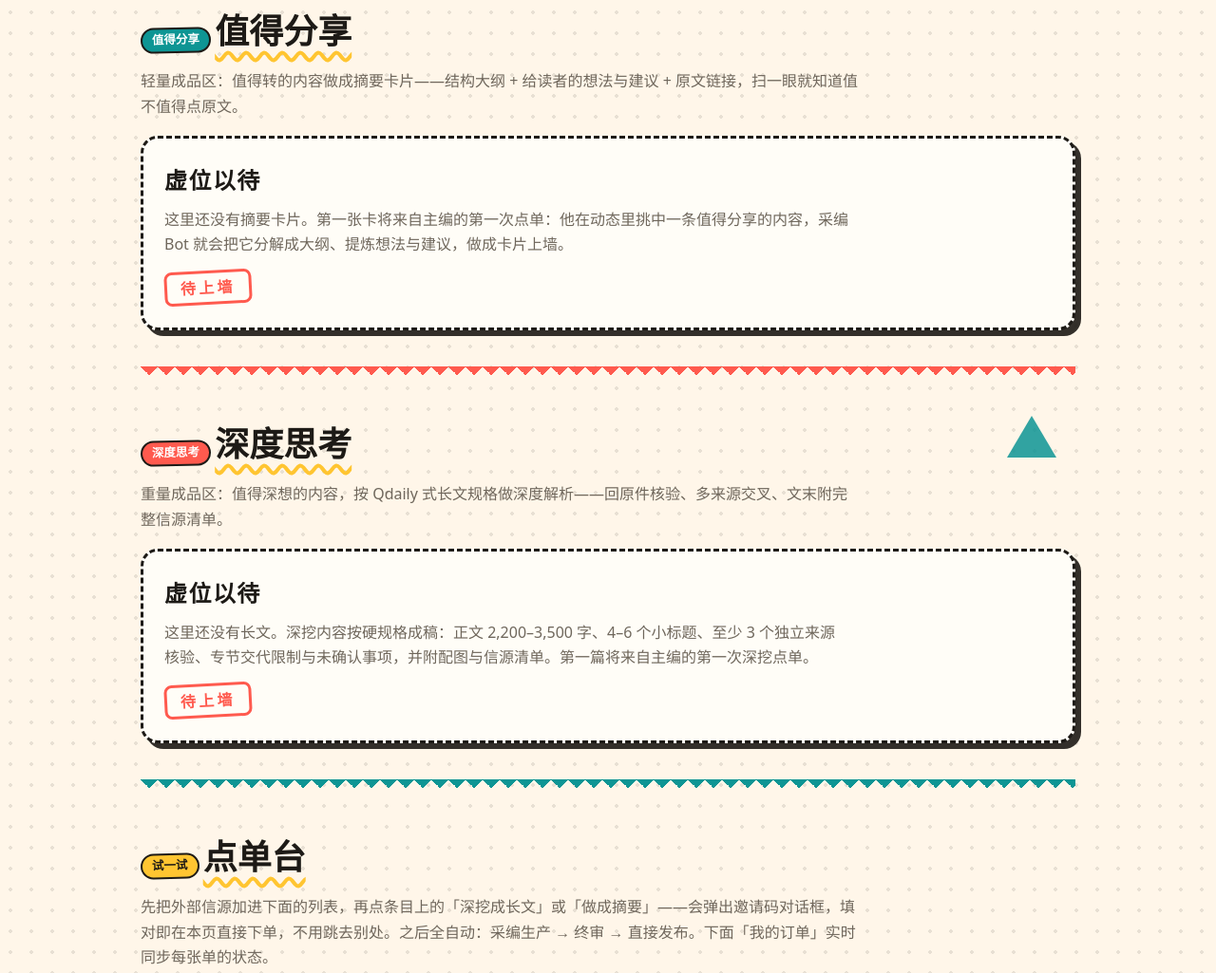
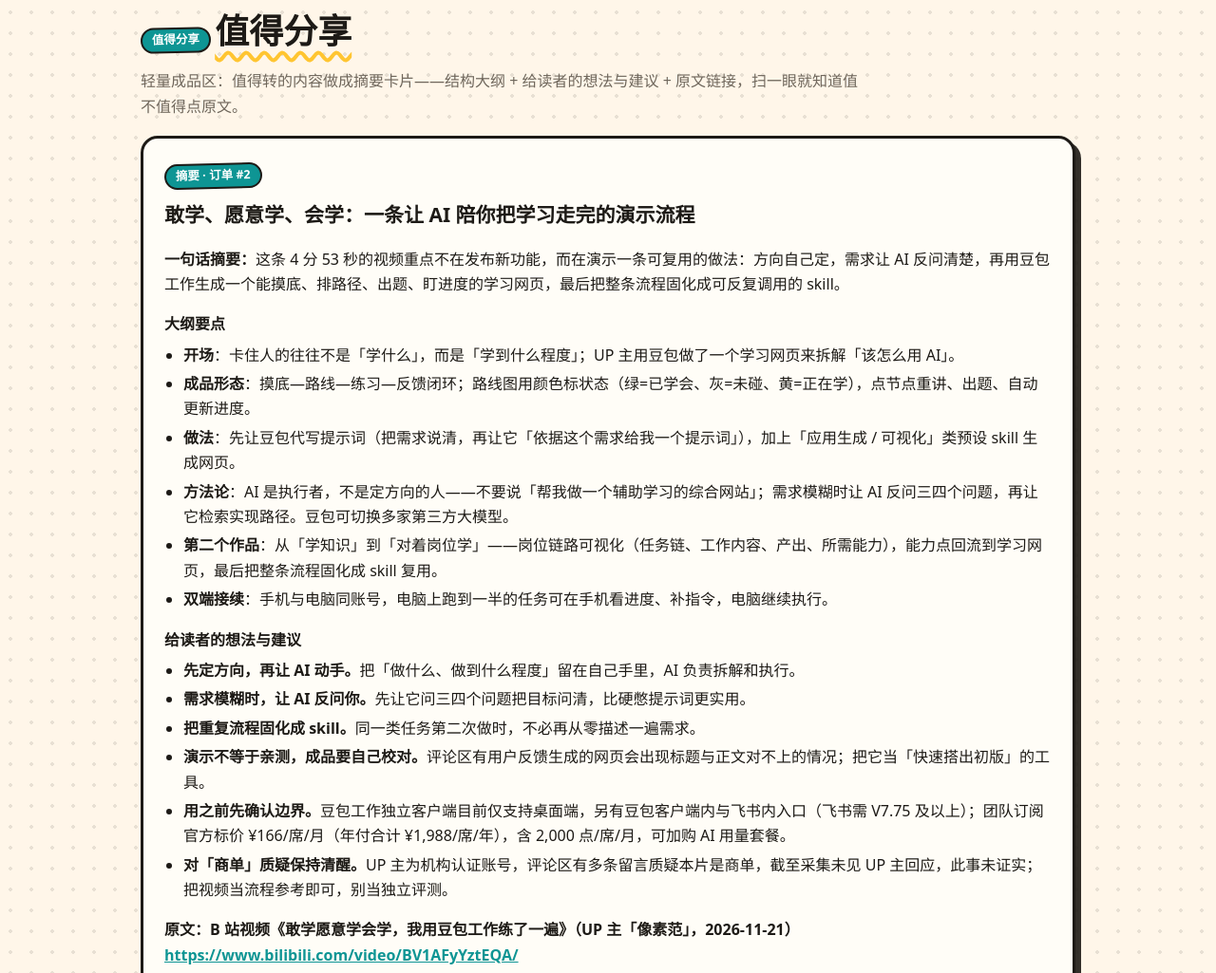
Before and after one commit to BonaparteChen/daily-observation, a plain HTML site: page index.html in a window 1280 px wide. Shown: the part 1296-2321 px from the top of the page at 95% size. Drawn offline with Linux system fonts and the light colour scheme; no server answers.

Commit message:
发布订单 #2 摘要卡：豆包工作学习流程（值得分享）

```diff
--- a/index.html
+++ b/index.html
@@ -77,6 +77,11 @@
 
   .card{background:var(--surface); border:3px solid var(--border); border-radius:18px;
     box-shadow:var(--shadow); padding:24px 22px}
+  .pub h3{margin:0 0 8px; font-size:21px}
+  .pub h4{margin:16px 0 6px; font-size:16px}
+  .pub ul{margin:0; padding-left:20px}
+  .pub li{margin:4px 0}
+  .pub .src{margin-top:16px; font-weight:700}
 
   /* 新旧对比 */
   .vs{display:grid; grid-template-columns:1fr 1fr; gap:18px}
@@ -240,12 +245,32 @@
     <span class="tag">值得分享</span>
     <h2>值得分享</h2>
     <p class="sec-note">轻量成品区：值得转的内容做成摘要卡片——结构大纲 + 给读者的想法与建议 + 原文链接，扫一眼就知道值不值得点原文。</p>
-    <div class="card empty">
-      <div class="big">虚位以待</div>
-      <p>这里还没有摘要卡片。第一张卡将来自主编的第一次点单：他在动态里挑中一条值得分享的内容，采编 Bot 就会把它分解成大纲、提炼想法与建议，做成卡片上墙。</p>
-      <span class="stamp">待上墙</span>
+    <div id="shareCards">
+    <article class="card pub">
+      <span class="tag">摘要 · 订单 #2</span>
+      <h3>敢学、愿意学、会学：一条让 AI 陪你把学习走完的演示流程</h3>
+      <p><strong>一句话摘要：</strong>这条 4 分 53 秒的视频重点不在发布新功能，而在演示一条可复用的做法：方向自己定，需求让 AI 反问清楚，再用豆包工作生成一个能摸底、排路径、出题、盯进度的学习网页，最后把整条流程固化成可反复调用的 skill。</p>
+      <h4>大纲要点</h4>
+      <ul>
+        <li><strong>开场</strong>：卡住人的往往不是「学什么」，而是「学到什么程度」；UP 主用豆包做了一个学习网页来拆解「该怎么用 AI」。</li>
+        <li><strong>成品形态</strong>：摸底—路线—练习—反馈闭环；路线图用颜色标状态（绿=已学会、灰=未碰、黄=正在学），点节点重讲、出题、自动更新进度。</li>
+        <li><strong>做法</strong>：先让豆包代写提示词（把需求说清，再让它「依据这个需求给我一个提示词」），加上「应用生成 / 可视化」类预设 skill 生成网页。</li>
+        <li><strong>方法论</strong>：AI 是执行者，不是定方向的人——不要说「帮我做一个辅助学习的综合网站」；需求模糊时让 AI 反问三四个问题，再让它检索实现路径。豆包可切换多家第三方大模型。</li>
+        <li><strong>第二个作品</strong>：从「学知识」到「对着岗位学」——岗位链路可视化（任务链、工作内容、产出、所需能力），能力点回流到学习网页，最后把整条流程固化成 skill 复用。</li>
+        <li><strong>双端接续</strong>：手机与电脑同账号，电脑上跑到一半的任务可在手机看进度、补指令，电脑继续执行。</li>
+      </ul>
+      <h4>给读者的想法与建议</h4>
+      <ul>
+        <li><strong>先定方向，再让 AI 动手。</strong>把「做什么、做到什么程度」留在自己手里，AI 负责拆解和执行。</li>
+        <li><strong>需求模糊时，让 AI 反问你。</strong>先让它问三四个问题把目标问清，比硬憋提示词更实用。</li>
+        <li><strong>把重复流程固化成 skill。</strong>同一类任务第二次做时，不必再从零描述一遍需求。</li>
+        <li><strong>演示不等于亲测，成品要自己校对。</strong>评论区有用户反馈生成的网页会出现标题与正文对不上的情况；把它当「快速搭出初版」的工具。</li>
+        <li><strong>用之前先确认边界。</strong>豆包工作独立客户端目前仅支持桌面端，另有豆包客户端内与飞书内入口（飞书需 V7.75 及以上）；团队订阅官方标价 ¥166/席/月（年付合计 ¥1,988/席/年），含 2,000 点/席/月，可加购 AI 用量套餐。</li>
+        <li><strong>对「商单」质疑保持清醒。</strong>UP 主为机构认证账号，评论区有多条留言质疑本片是商单，截至采集未见 UP 主回应，此事未证实；把视频当流程参考即可，别当独立评测。</li>
+      </ul>
+      <p class="src">原文：B 站视频《敢学愿意学会学，我用豆包工作练了一遍》（UP 主「像素范」，2026-11-21）<br><a href="https://www.bilibili.com/video/BV1AFyYztEQA/" target="_blank" rel="noopener">https://www.bilibili.com/video/BV1AFyYztEQA/</a></p>
+    </article>
     </div>
-    <div id="shareCards"></div>
   </section>
 
   <div class="zig"></div>
```
